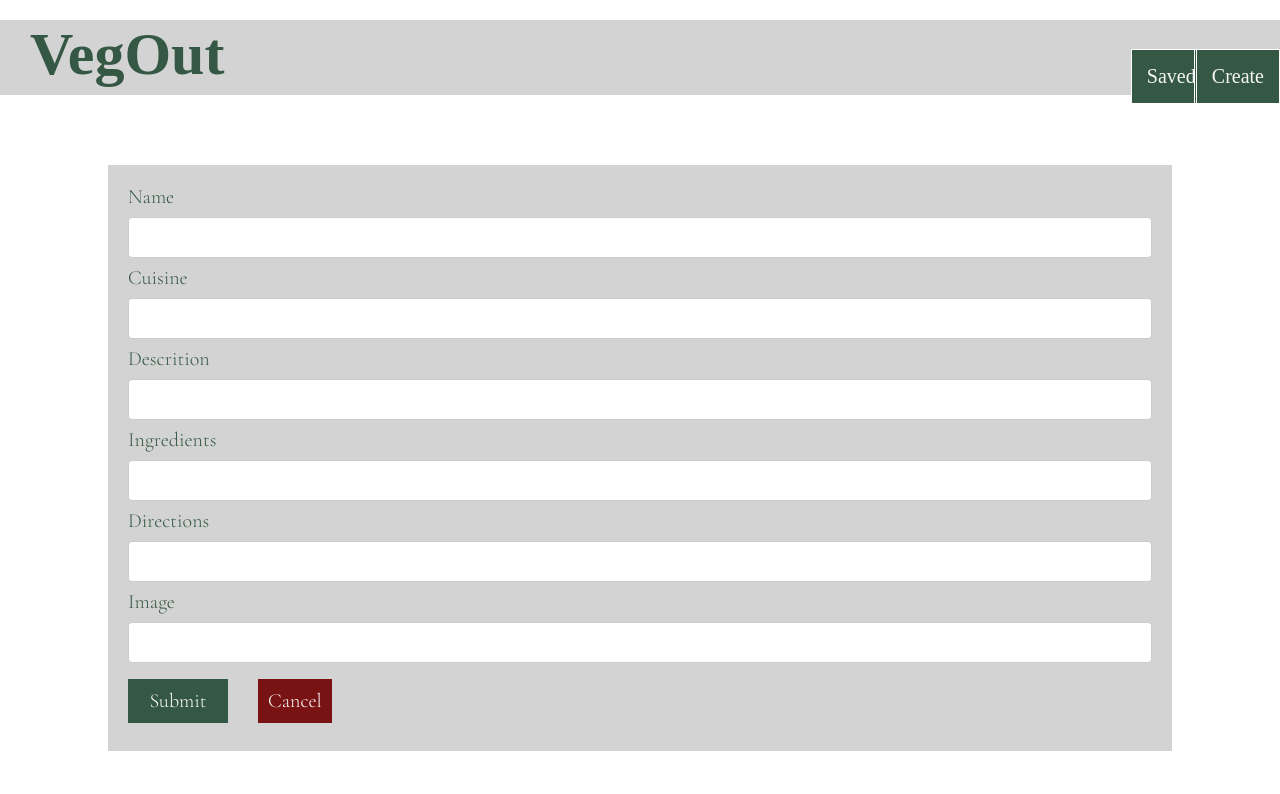
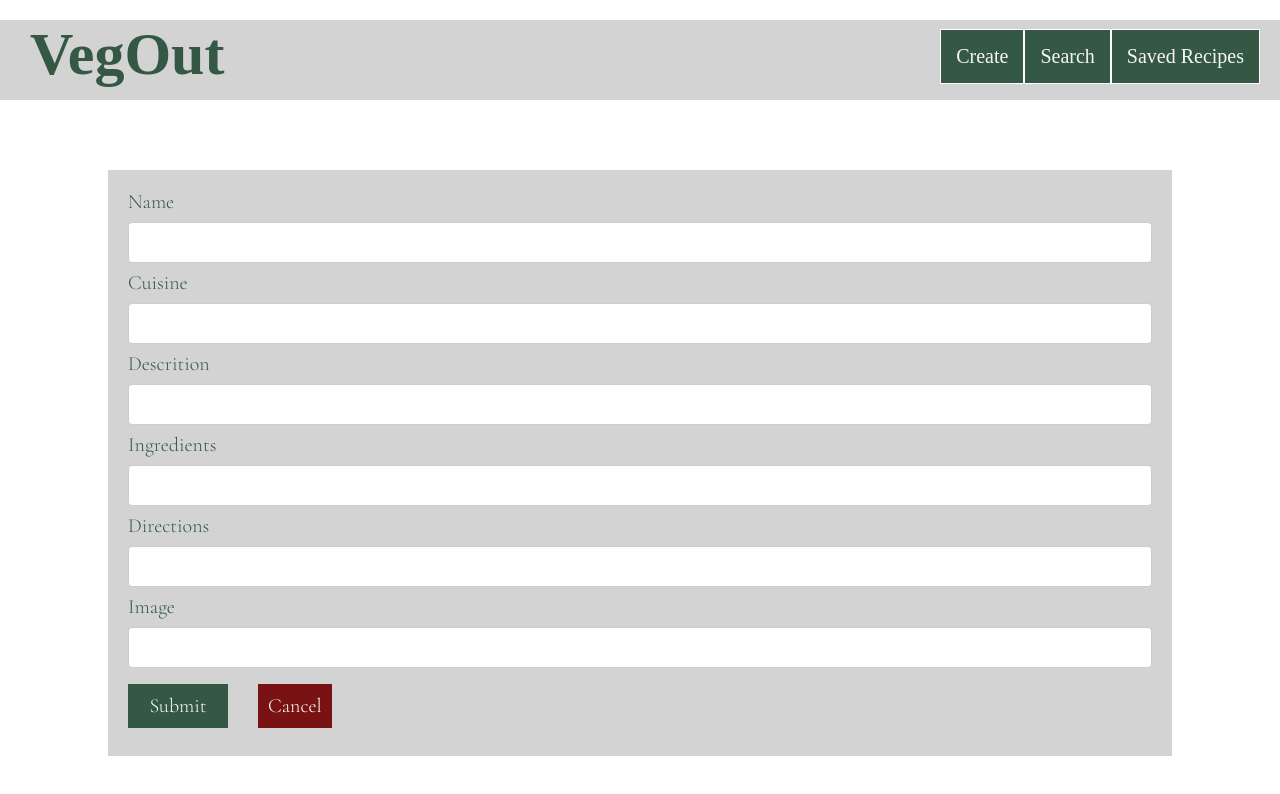
Before and after one commit to MartezMcDaniel/recipes-frontend, a React (Create React App) app in the folder recipes/: page /create in a window 1280 px wide. Shown: the top 794 px of the page. Built offline with nearby package versions, Linux system fonts and the light colour scheme; no server answers.

Commit message:
styling updated

```diff
--- a/recipes/src/App.css
+++ b/recipes/src/App.css
@@ -13,7 +13,7 @@
 .page {
   width: 100%;
   height: 90%;
-  max-width: 1200px;
+  max-width: 1000px;
   margin: 0 auto;
   padding: 20px;
 }
@@ -100,27 +100,32 @@ input[type="submit"]:hover {
 
 nav {
   background-color: lightgray;
-  height: 75px;
+  height: 80px;
   font-family: cinzel;
+  width: 100%;
+}
+.bullets {
+  margin-top: -20px;
+  margin-right: 20px;
 }
 
-nav li {
-  list-style-type: none;
-  display: flex;
+li {
+  display: inline;
   color: whitesmoke;
   font-size: 20px;
-  margin-top: -60px;
+  margin-top: -50px;
   float: right;
   background-color: rgb(53, 88, 68);
   padding: 15px;
   border: 1px solid white;
+  position: relative;
 }
 
-.navbar h3 {
+.brand {
   font-size: 60px;
   color: rgb(53, 88, 68);
-  display: flex;
-  margin: 20px 30px;
+  margin: 10px 30px;
+  margin-top: 20px;
 }
 
 .searchbar input {
@@ -148,9 +153,18 @@ nav li {
   padding: 10px;
   border: 1px solid whitesmoke;
   border-radius: 6px;
-  color: whitesmoke;
+  color: black;
   display: inline;
   float: right;
+}
+.del-btn {
+  background-color: darkgrey;
+  text-decoration: none;
+  padding: 10px;
+  border: 1px solid whitesmoke;
+  border-radius: 6px;
+  color: black;
+  display: inline;
 }
 
 .box2 {
@@ -187,7 +201,6 @@ div .homepage {
 
 .card {
   border: 1px solid black;
-  border: 1px solid black;
   padding: 15px;
   background-color: slategray;
   color: lightgray;
@@ -199,3 +212,7 @@ div .homepage {
 .entire-card {
   margin-top: 40px;
 }
+
+.btns {
+  color: orange;
+}
--- a/recipes/src/App.js
+++ b/recipes/src/App.js
@@ -51,7 +51,6 @@ function App() {
   return (
     <Router>
       <div>
-        <Nav />
         <Switch>
           <Route exact path="/" component={Home} />
           <Route path="/" exact render={() => <Home />} />
--- a/recipes/src/components/EditRecipe.js
+++ b/recipes/src/components/EditRecipe.js
@@ -1,6 +1,7 @@
 import { useState, useEffect } from "react";
 import { useParams, Link, useHistory, useLocation } from "react-router-dom";
 import axios from "axios";
+import Nav from "./Nav";
 
 function EditRecipe() {
   const history = useHistory();
@@ -33,6 +34,8 @@ function EditRecipe() {
   };
 
   return (
+    <div>
+      <Nav />
       <div className="form">
         <form>
           <label htmlFor="name">Name</label>
@@ -70,8 +73,6 @@ function EditRecipe() {
             name="directions"
             onChange={handleChange}
           />
-        {/* <label htmlFor="image">Image</label> */}
-        {/* <input type="text" name="image" onChange={handleChange} /> */}
 
           <input type="submit" value="Edit" onClick={handleSubmit} />
           <Link to="/recipes" className="cancel-btn">
@@ -79,6 +80,7 @@ function EditRecipe() {
           </Link>
         </form>
       </div>
+    </div>
   );
 }
 
--- a/recipes/src/components/Nav.js
+++ b/recipes/src/components/Nav.js
@@ -3,30 +3,39 @@ import { Link } from "react-router-dom";
 
 function Nav(props) {
   return (
-    <div className="navbar">
-      <nav>
+    <div>
+      <nav className="navbar">
+        <h3 className="brand">
           <Link to="/" style={{ color: "inherit", textDecoration: "inherit" }}>
-          <h3>VegOut</h3>
+            VegOut{" "}
           </Link>
+        </h3>
+
         <ul className="bullets">
+          <li>
             <Link
               style={{ color: "inherit", textDecoration: "inherit" }}
               to="/recipes"
             >
-            <li>Saved Recipes</li>
+              Saved Recipes
             </Link>
+          </li>
+          <li>
             <Link
               to="/search"
               style={{ color: "inherit", textDecoration: "inherit" }}
             >
-            <li>Search</li>
+              Search
             </Link>
+          </li>
+          <li>
             <Link
               style={{ color: "inherit", textDecoration: "inherit" }}
               to="/create"
             >
-            <li>Create</li>
+              Create
             </Link>
+          </li>
         </ul>
       </nav>
     </div>
--- a/recipes/src/components/PostForm.js
+++ b/recipes/src/components/PostForm.js
@@ -2,6 +2,7 @@ import React, { useState } from "react";
 import axios from "axios";
 import { useHistory } from "react-router-dom";
 import { Link } from "react-router-dom";
+import Nav from "./Nav";
 
 function PostForm({ recipes }) {
   const history = useHistory();
@@ -33,6 +34,8 @@ function PostForm({ recipes }) {
   };
 
   return (
+    <div>
+      <Nav />
       <div className="form">
         <form>
           <label htmlFor="name">Name</label>
@@ -54,6 +57,7 @@ function PostForm({ recipes }) {
           </Link>
         </form>
       </div>
+    </div>
   );
 }
 
--- a/recipes/src/components/RecipeDetail.js
+++ b/recipes/src/components/RecipeDetail.js
@@ -1,6 +1,7 @@
 import { useState, useEffect } from "react";
 import { Link, useParams } from "react-router-dom";
 import axios from "axios";
+import Nav from "./Nav";
 
 function RecipeDetail() {
   const [recipe, setRecipe] = useState({});
@@ -33,20 +34,22 @@ function RecipeDetail() {
 
   return (
     <div>
+      <Nav />
+
       {Object.keys(recipe).length > 0 ? (
         <section>
-          <p style={{ fontSize: "20px" }}>{recipe.name}</p>
+          <p style={{ fontSize: "30px" }}>{recipe.name}</p>
           <img
             style={{ maxWidth: "600px", maxHeight: "600px" }}
             src={recipe.image}
             alt="food"
           />
 
-          <p>
+          <p style={{ fontSize: "20px" }}>
             Ingredients: <br />
             {recipe.ingredients}
           </p>
-          <p>
+          <p style={{ fontSize: "20px" }}>
             Directions: <br /> {recipe.directions}
           </p>
         </section>
--- a/recipes/src/components/Recipes.js
+++ b/recipes/src/components/Recipes.js
@@ -1,6 +1,7 @@
 import axios from "axios";
 import React from "react";
 import { Link } from "react-router-dom";
+import Nav from "./Nav";
 
 function Recipes({ recipes, deleteRecipe }) {
   const deleteRecipeBackend = async (id) => {
@@ -16,6 +17,7 @@ function Recipes({ recipes, deleteRecipe }) {
 
   return (
     <div>
+      <Nav />
       <div className="entire-page">
         <div className="page">
           <div className="container">
@@ -27,7 +29,7 @@ function Recipes({ recipes, deleteRecipe }) {
                 <h1>{item.name}</h1>
                 <h4>{item.description}</h4>
                 <h4>{item.cuisine}</h4>
-
+                <section>
                   <Link
                     to={{
                       pathname: `/recipes/edit/${item.id}`,
@@ -36,9 +38,10 @@ function Recipes({ recipes, deleteRecipe }) {
                       },
                     }}
                   >
-                  <button>Update Recipe</button>
+                    <button className="del-bttn">Update Recipe</button>
                   </Link>
                   <button
+                    className="del-btn"
                     onClick={() => {
                       deleteRecipeBackend(item.id);
                     }}
@@ -47,6 +50,7 @@ function Recipes({ recipes, deleteRecipe }) {
                   </button>
 
                   <Link to={`/recipes/${item.id}`}>View Recipe</Link>
+                </section>
               </section>
             ))}
           </div>
--- a/recipes/src/components/Results.js
+++ b/recipes/src/components/Results.js
@@ -1,6 +1,7 @@
 import React, { useState, useEffect } from "react";
 import { useLocation, Link } from "react-router-dom";
 import axios from "axios";
+import Nav from "./Nav";
 
 function Results(props) {
   const location = useLocation();
@@ -34,6 +35,7 @@ function Results(props) {
 
   return (
     <div className="entire-card">
+      <Nav />
       {Object.keys(recipes).length > 0 ? (
         <section>
           {recipes.map((item) => (
--- a/recipes/src/components/Search.js
+++ b/recipes/src/components/Search.js
@@ -1,5 +1,6 @@
 import React, { useState } from "react";
 import { useHistory } from "react-router-dom";
+import Nav from "./Nav";
 
 function Search(props) {
   const history = useHistory();
@@ -16,6 +17,7 @@ function Search(props) {
 
   return (
     <div>
+      <Nav />
       <form className="searchbar" onSubmit={searchAPI}>
         <input
           placeholder="Search Recipes..."
```
Lines whose indentation alone changed are shown as unchanged.
